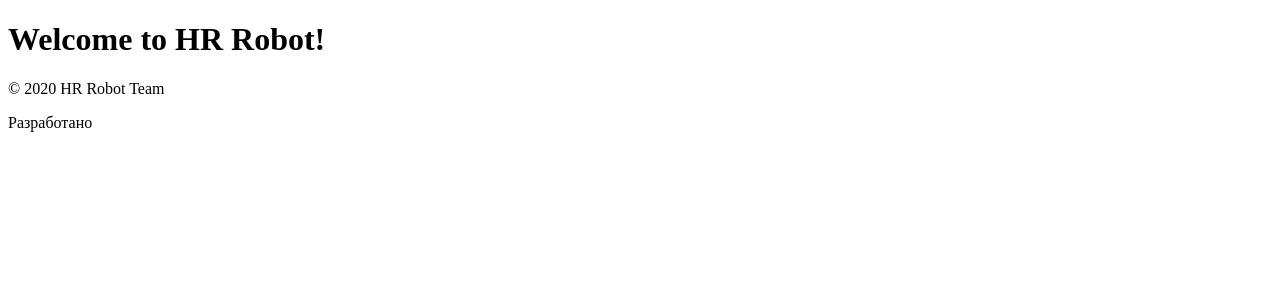
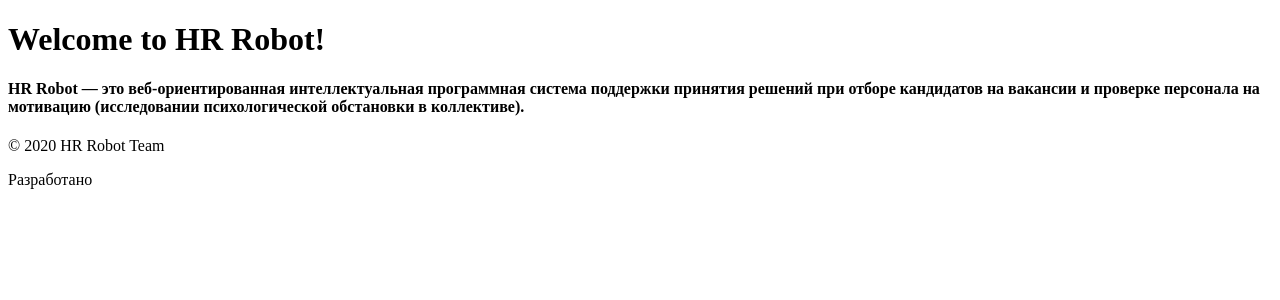
Before and after one commit to LedZeppe1in/hr_robot_interface, a Yii app: template modules/main/views/default/index.php in a window 1280 px wide. Shown: the top 300 px of the page. Run offline with PHP 8.4 and a stand-in for Yii, Linux system fonts and the light colour scheme; the template is opened without the code that fills it, so the values that code supplies are empty; some libraries are stand-ins or nearby versions.

Commit message:
Update index view

```diff
--- a/modules/main/views/default/index.php
+++ b/modules/main/views/default/index.php
@@ -11,6 +11,11 @@ $this->title = 'HR Robot';
         <h1>Welcome to HR Robot!</h1>
     </div>
 
-    <div class="body-content"></div>
+    <div class="body-content">
+        <h4><b>HR Robot</b> —  это веб-ориентированная интеллектуальная программная система поддержки
+        принятия решений при отборе кандидатов на вакансии и проверке персонала на мотивацию (исследовании
+            психологической обстановки в коллективе).
+        </h4>
+    </div>
 
 </div>
```
